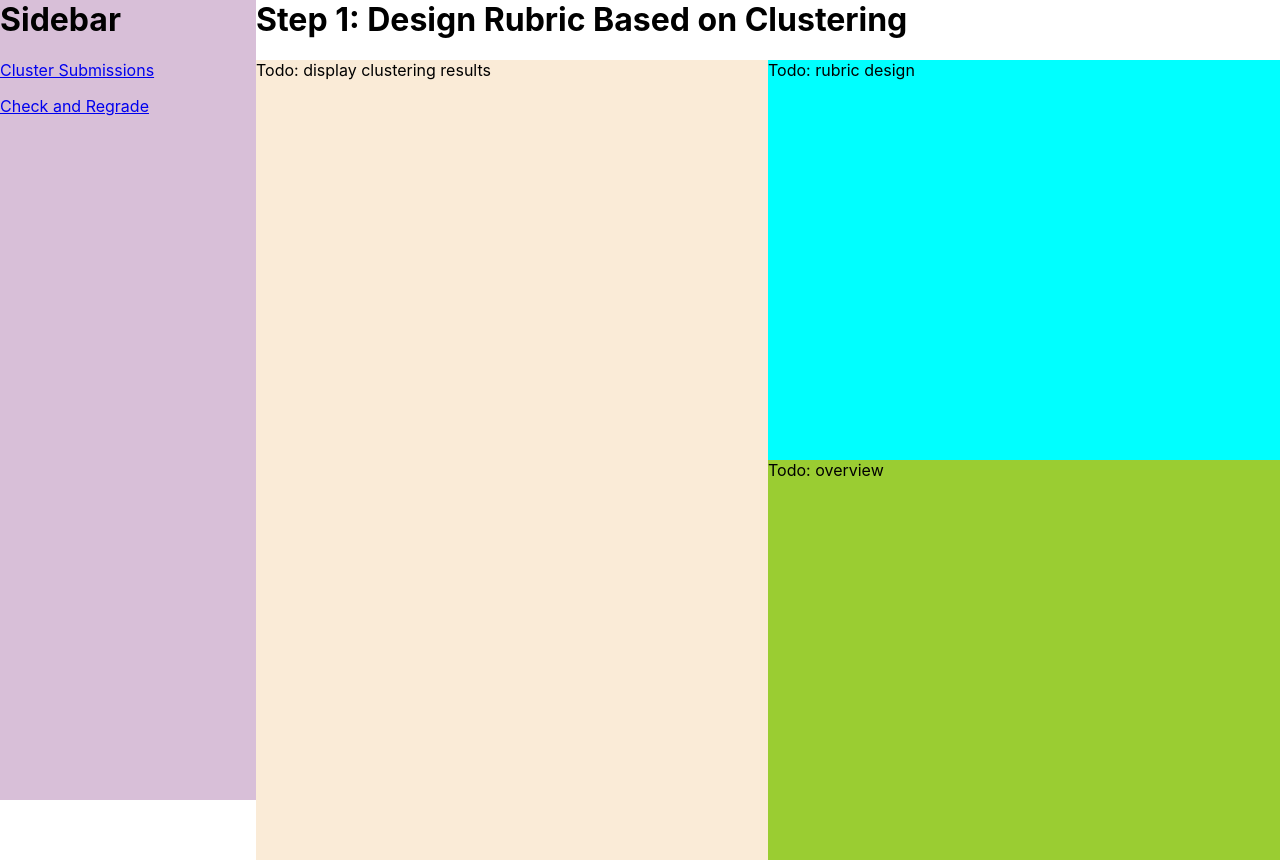
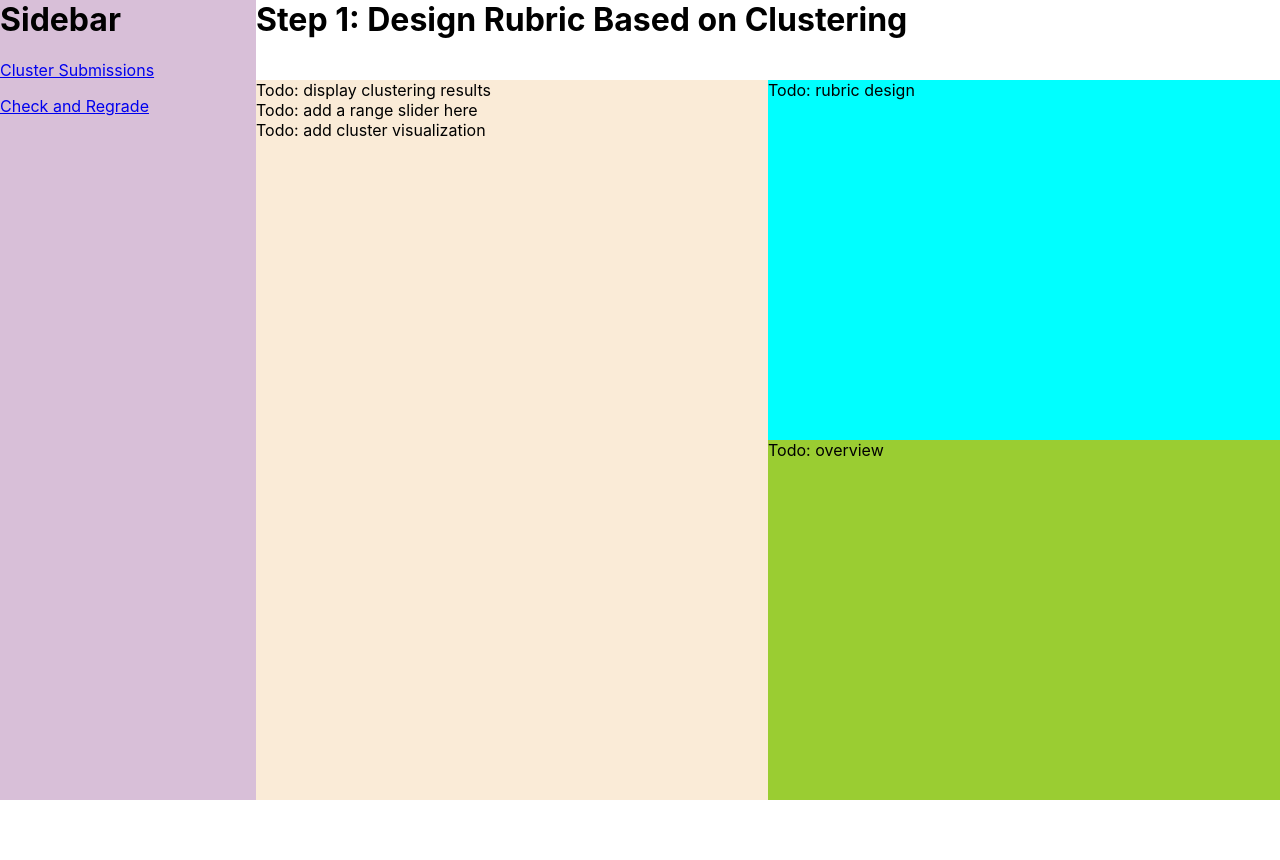
Before and after one commit to AshleyZG/RubricGo, a React (Create React App) app in the folder demo/: page /cluster in a window 1280 px wide. After the commit the page ends 800 px from the top, so only its background shows below. Built offline with nearby package versions, Linux system fonts and the light colour scheme.

Commit message:
cluster app modules

```diff
--- a/demo/src/ClusterApp.tsx
+++ b/demo/src/ClusterApp.tsx
@@ -9,16 +9,30 @@ class ClusterApp extends React.Component {
 
     render(): React.ReactNode {
         return <div className='view'>
+            <div className='title'>
                 <h1>{"Step 1:  Design Rubric Based on Clustering"}</h1>
+            </div>
+            <div className='content'>
                 <div id="cluster">
                     Todo: display clustering results
+                    <div id="range-slider">
+                        Todo: add a range slider here
+                    </div>
+                    <div id="cluster-viz">
+                        Todo: add cluster visualization
+                    </div>
                 </div>
-                <div id="rubric-design">
-                    Todo: rubric design
+                <div id="cluster-analysis">
+                    <div id="rubric-design">
+                        Todo: rubric design
+                    </div>
+                    <div id="overview">
+                        Todo: overview
+                    </div>
+
                 </div>
-                <div id="overview">
-                    Todo: overview
-                </div>
+
+            </div>
         </div>
     }
 }
```
Also changed, not shown: demo/src/CheckApp.css (deleted), demo/src/ClusterApp.css (deleted).
